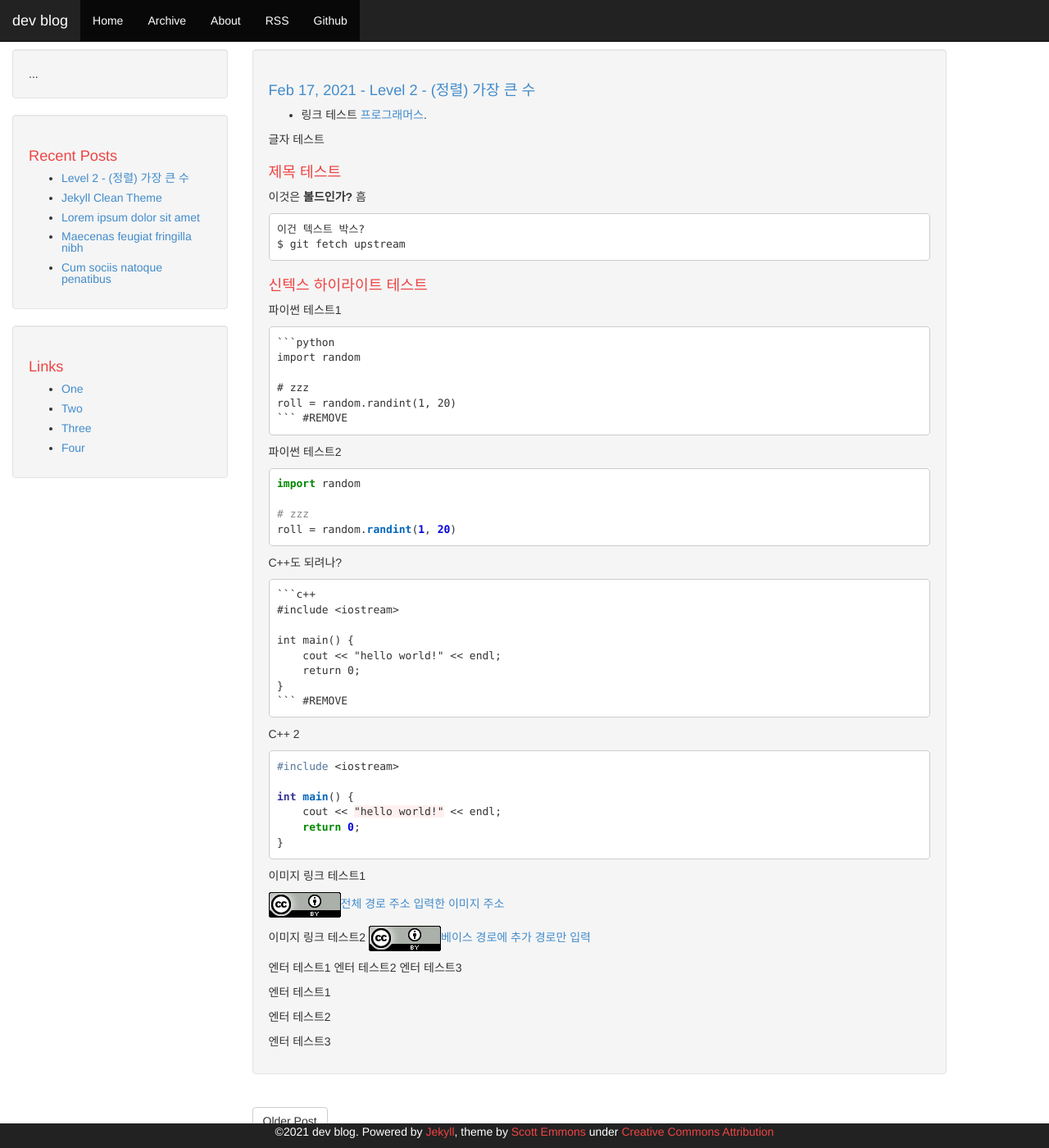
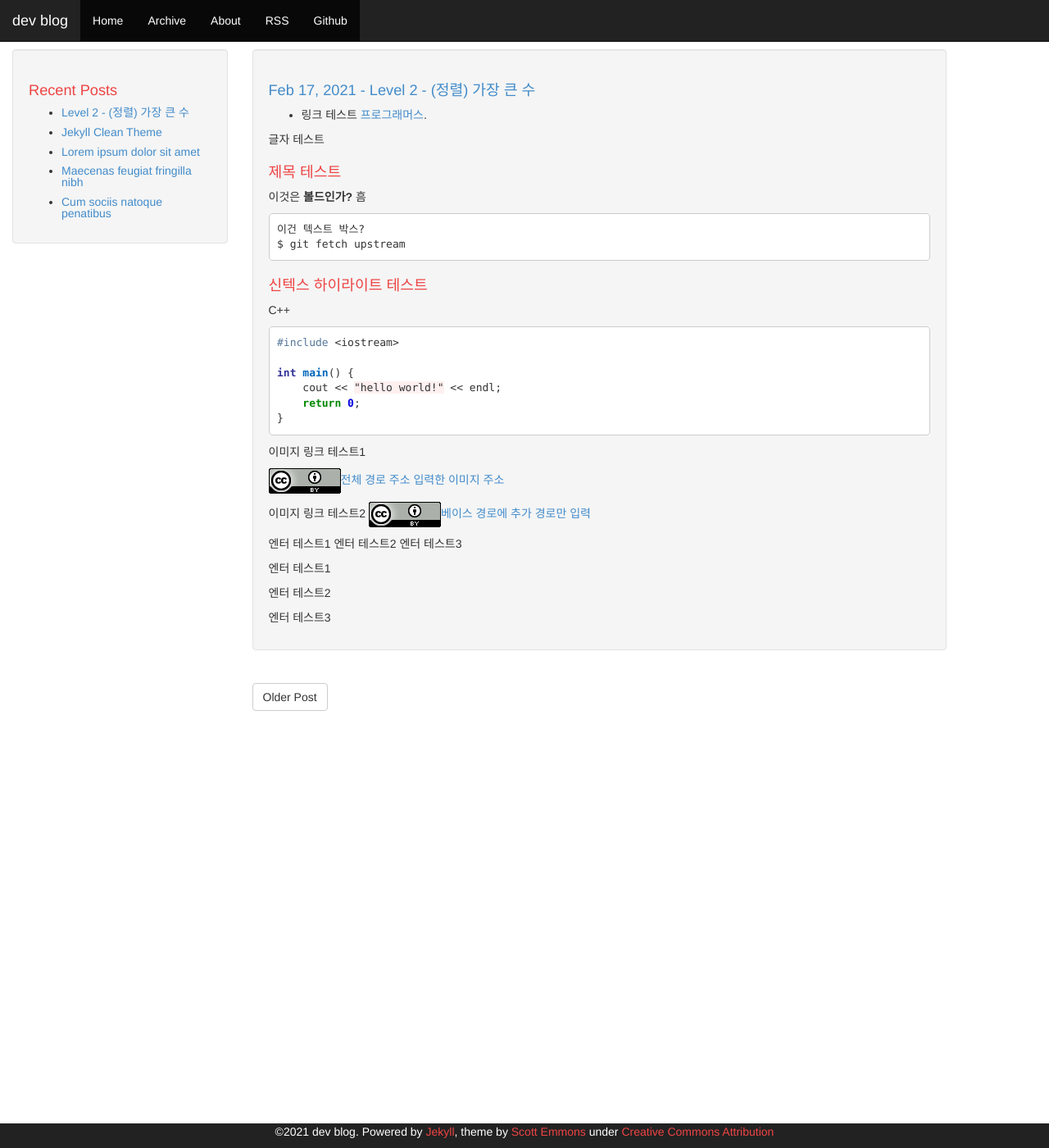
Before and after one commit to onedol1128/onedol1128.github.io, a Jekyll site: the page built from _posts/programmers/sort/2021-02-17-Make-the-big-integer.md, in a window 1280 px wide and 1400 px high. Shown: the whole window at 82% size. Built offline with Jekyll 4.4.1, drawn with Linux system fonts in a browser that asks for light colours.

Commit message:
delete sidebar (description, links)

````diff
--- a/_posts/programmers/sort/2021-02-17-Make-the-big-integer.md
+++ b/_posts/programmers/sort/2021-02-17-Make-the-big-integer.md
@@ -21,37 +21,7 @@ $ git fetch upstream
 신텍스 하이라이트 테스트
 ======================
 
-파이썬 테스트1
-```
-```python
-import random
-
-# zzz
-roll = random.randint(1, 20)
-``` #REMOVE
-```
-
-파이썬 테스트2
-```python
-import random
-
-# zzz
-roll = random.randint(1, 20)
-```
-
-C++도 되려나?
-```
-```c++
-#include <iostream>
-
-int main() {
-    cout << "hello world!" << endl;
-    return 0;
-}
-``` #REMOVE
-```
-
-C++ 2
+C++
 ```c++
 #include <iostream>
 
````
Also changed, not shown: _includes/sidebar.html (+6 -1 lines).
